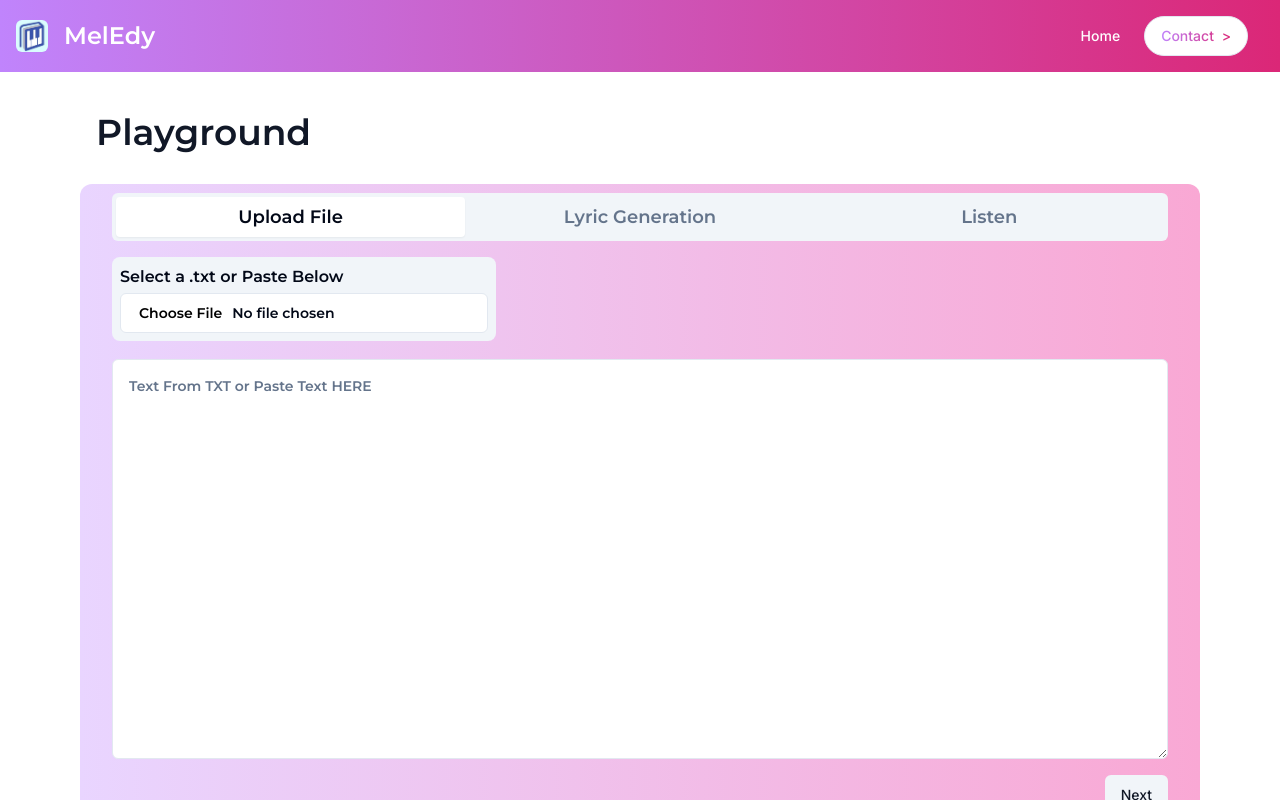
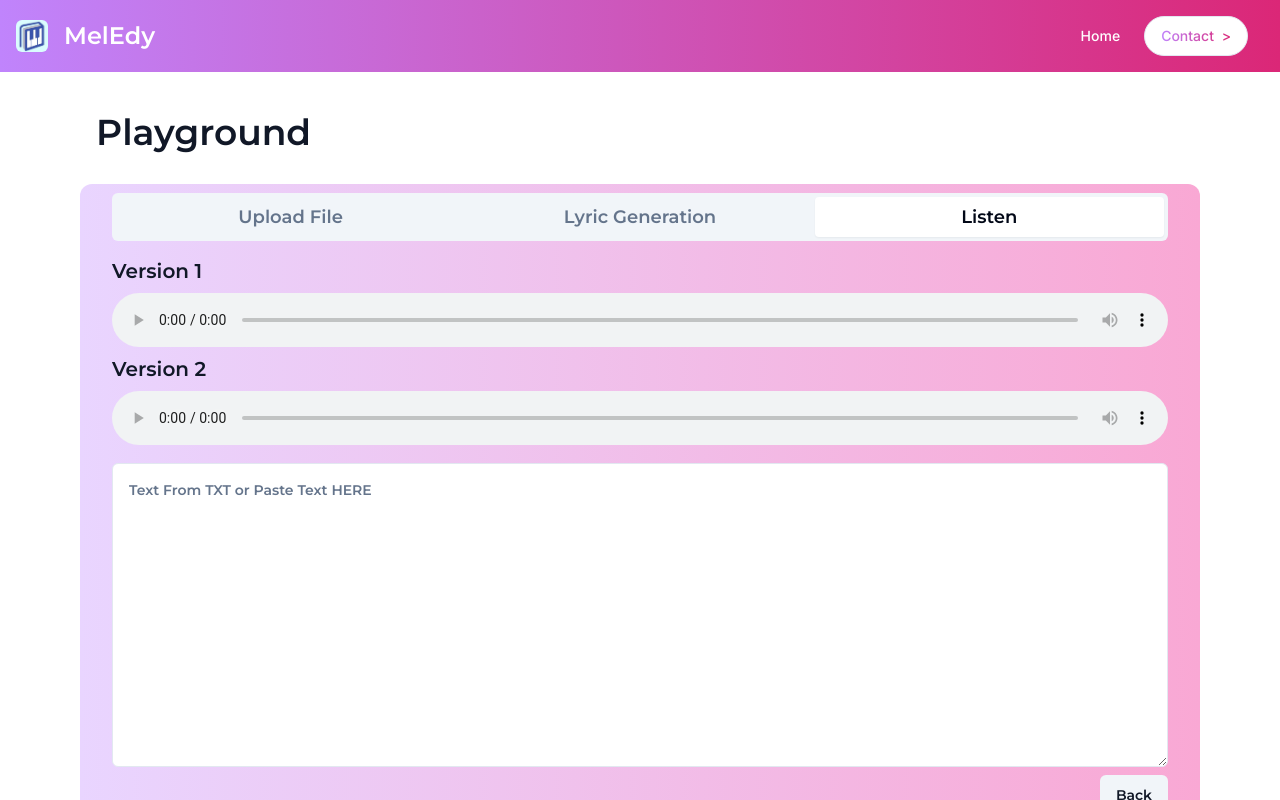
Before and after one commit to benkim2284/MelEdy-, a Next.js app: page /playground in a window 1280 px wide. Built offline with nearby package versions, Linux system fonts and the light colour scheme.

Commit message:
added lyrics on songs tab

```diff
--- a/app/playground/page.tsx
+++ b/app/playground/page.tsx
@@ -35,7 +35,7 @@ const PlaygroundPage = () => {
     }
   });
 
-  const [selectedTab, setSelectedTab] = useState("complete");
+  const [selectedTab, setSelectedTab] = useState("song");
 
   const [fileContent, setFileContent] = useState("");
 
@@ -263,7 +263,7 @@ const PlaygroundPage = () => {
 
 {/* LISTEN */}
                 <TabsContent value="song" className="mt-0 border-0 p-0 space-y-2">
-                  <div className="flex h-full flex-col space-y-6" style={{ marginBottom: '262px', marginTop: "20px" }}>
+                  <div className="flex h-full flex-col space-y-2" style={{ marginBottom: '0px', marginTop: "0px" }}>
                     <div className={cn("text-xl font-bold text-[#111827] ", font.className)}>
                       Version 1
                     </div>
@@ -277,11 +277,19 @@ const PlaygroundPage = () => {
                         <source src={music[1]} type="audio/mp3"/>
                     </audio>
                   </div>
+                  <div className="flex h-full flex-col space-y-4">
+                    <Textarea
+                      placeholder="Text From TXT or Paste Text HERE"
+                      className={cn("min-h-[304px] flex-1 p-4", font.className)}
+                      value={lyrics}
+                      style={{ marginTop: '10px' }}
+                      readOnly
+                    />
+                  </div>
                   <div className="flex items-center justify-end space-x-2 ">
                       <Button className={cn("rounded-md bg-slate-100 hover:rounded-md hover:bg-[#111827] text-[#111827] hover:text-green-500", font.className)} onClick={handleBack2}>Back</Button>
                   </div>
                 </TabsContent>
-
               </div>
             </div>
           </div>
```
